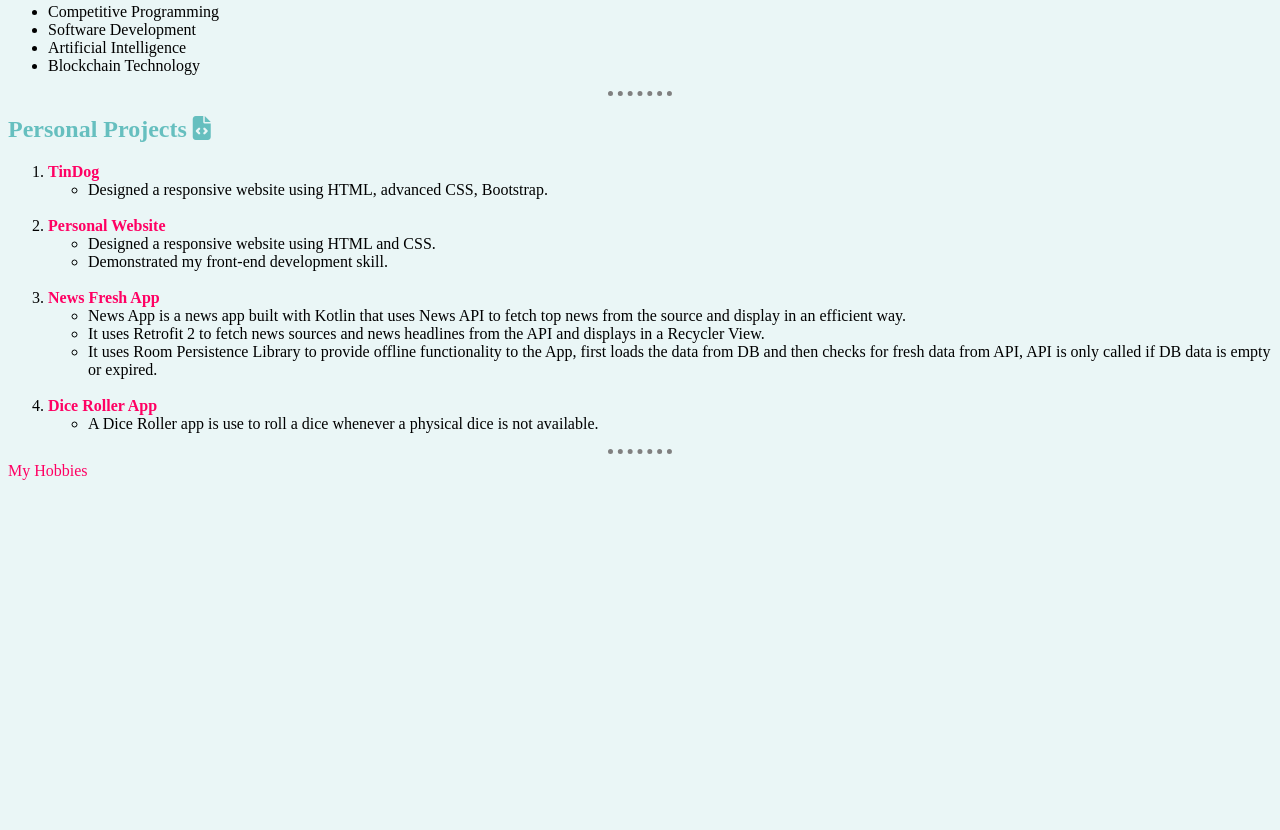
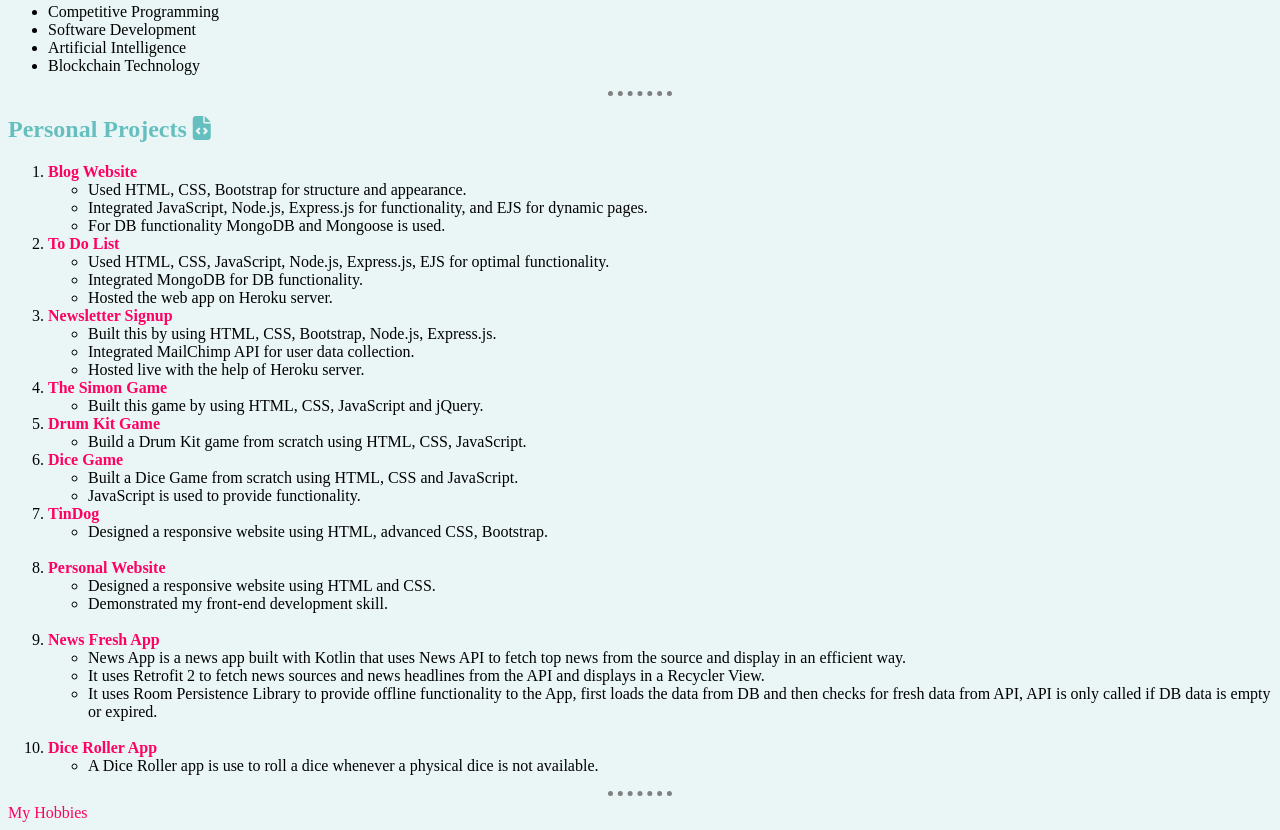
Before and after one commit to aayushdogra/Portfolio-Website, a plain HTML site: page index.html in a window 1280 px wide. Shown: the part 1598-2428 px from the top of the page. Before the commit the page ends 2086 px from the top, so only its background shows below. Drawn offline with Linux system fonts and the light colour scheme.

Commit message:
Update personal projects section

```diff
--- a/index.html
+++ b/index.html
@@ -315,6 +315,43 @@
   <!-- Personal Project Section -->
   <h2>Personal Projects <i class="fa-solid fa-file-code"></i></h2>
   <ol>
+    <li><strong><a href="https://github.com/aayushdogra/Blog-Website-v1">Blog Website</a></strong></li>
+    <ul>
+      <li>Used HTML, CSS, Bootstrap for structure and appearance.</li>
+      <li>Integrated JavaScript, Node.js, Express.js for functionality, and EJS for dynamic pages.</li>
+      <li>For DB functionality MongoDB and Mongoose is used.</li>
+    </ul>
+
+    <li><strong><a href="https://afternoon-caverns-39154.herokuapp.com/">To Do List</a></strong></li>
+    <ul>
+      <li>Used HTML, CSS, JavaScript, Node.js, Express.js, EJS for optimal functionality.</li>
+      <li>Integrated MongoDB for DB functionality.</li>
+      <li>Hosted the web app on Heroku server.</li>
+    </ul>
+
+    <li><strong><a href="https://radiant-ravine-20004.herokuapp.com/">Newsletter Signup</a></strong></li>
+    <ul>
+      <li>Built this by using HTML, CSS, Bootstrap, Node.js, Express.js.</li>
+      <li>Integrated MailChimp API for user data collection.</li>
+      <li>Hosted live with the help of Heroku server.</li>
+    </ul>
+
+    <li><strong><a href="https://aayushdogra.github.io/TheSimonGame/">The Simon Game</a></strong></li>
+    <ul>
+      <li>Built this game by using HTML, CSS, JavaScript and jQuery.</li>
+    </ul>
+
+    <li><strong><a href="https://aayushdogra.github.io/Drum-Kit-Game/">Drum Kit Game</a></strong></li>
+    <ul>
+      <li>Build a Drum Kit game from scratch using HTML, CSS, JavaScript.</li>
+    </ul>
+
+    <li><strong><a href="https://aayushdogra.github.io/Dice-Game/">Dice Game</a></strong></li>
+    <ul>
+      <li>Built a Dice Game from scratch using HTML, CSS and JavaScript.</li>
+      <li>JavaScript is used to provide functionality.</li>
+    </ul>
+
     <li><strong><a href="https://aayushdogra.github.io/TinDog/">TinDog</a></strong></li>
     <ul>
       <li>Designed a responsive website using HTML, advanced CSS, Bootstrap.</li>
```
